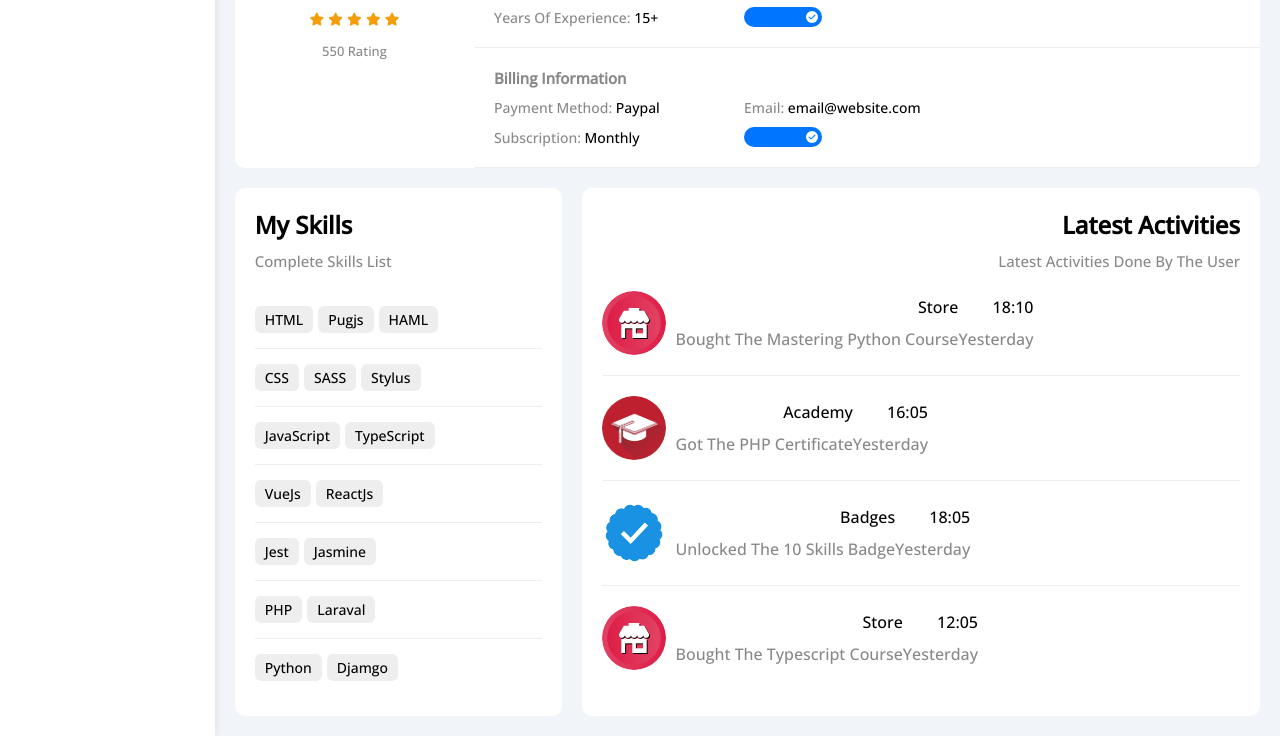
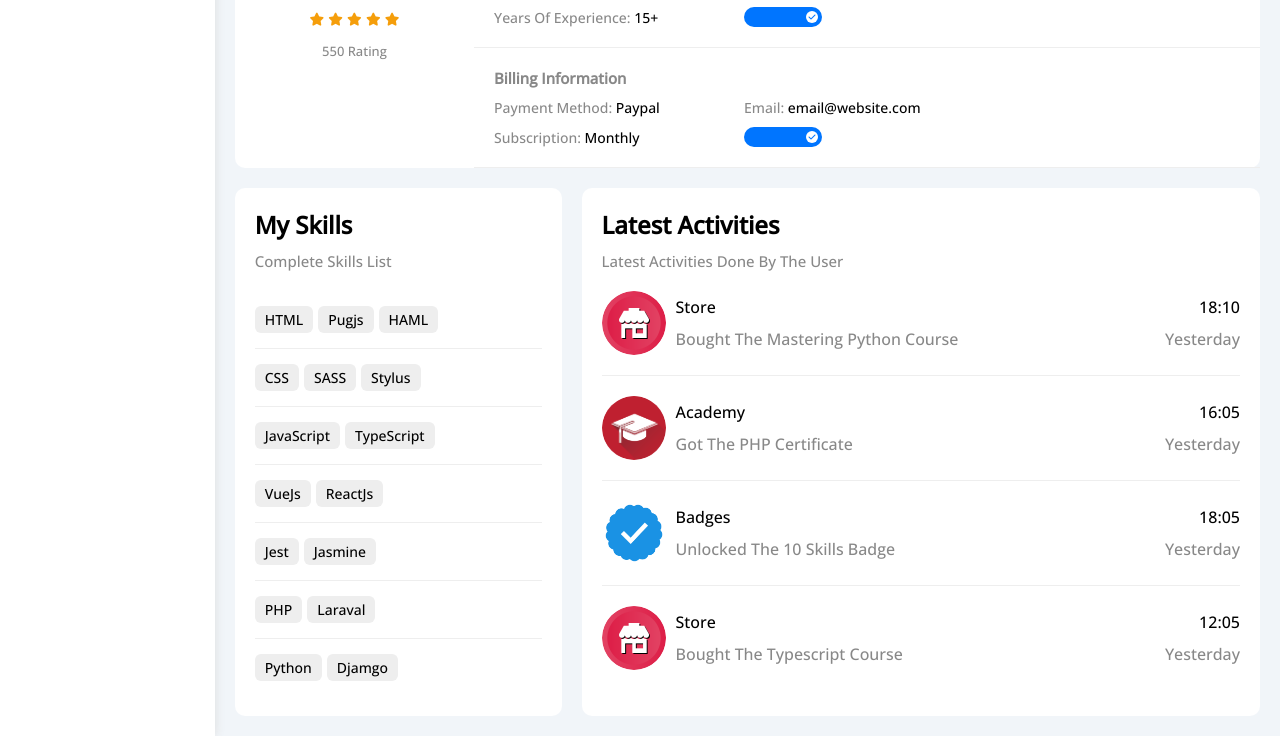
Before and after one commit to hadibi-abdelmounaime/HTML_And_CSS_Abdou-, a plain HTML site: page profile.html in a window 1280 px wide. Shown: the part 482-1218 px from the top of the page. Drawn offline with nearby package versions, Linux system fonts and the light colour scheme.

Commit message:
Correct The Mistake

```diff
--- a/css/master.css
+++ b/css/master.css
@@ -819,8 +819,8 @@ a {
     border-radius: 50%;
     margin-right: 10px;
 }
-@media (min-width: 767px) {
-    .profile-page .activities {
+@media (min-width: 768px) {
+    .profile-page .activity .date {
         margin-left: auto;
         text-align: right;
     }
```
